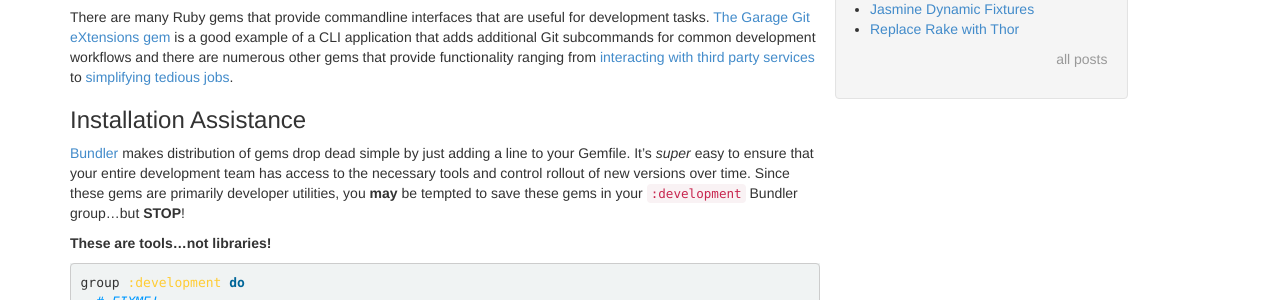
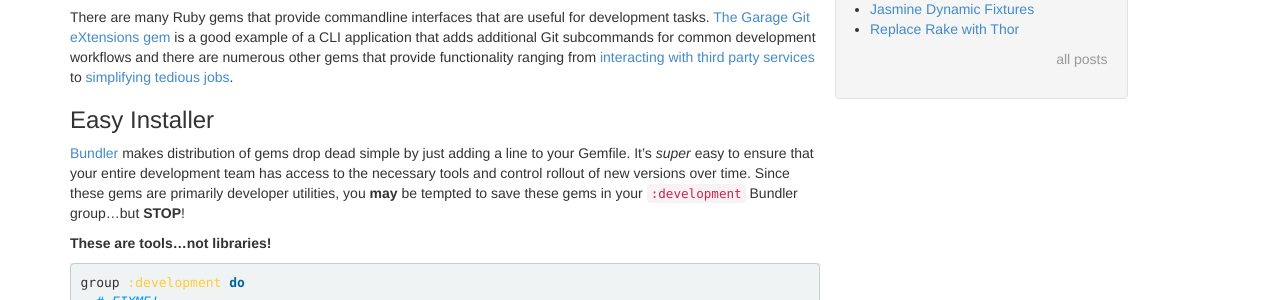
Before and after one commit to wireframe/wireframe.github.com, a Jekyll site: the page built from _posts/2014-06-04-toolbox-bundler-group.md, in a window 1280 px wide. Shown: the part 261-561 px from the top of the page. Built offline with Jekyll 4.4.1, drawn with Linux system fonts in a browser that asks for light colours; nearby versions of some CDN libraries; Markdown is read by kramdown in place of the engine named in the settings; comment, search, counter and statistics services are not loaded.

Commit message:
update heading

```diff
--- a/_posts/2014-06-04-toolbox-bundler-group.md
+++ b/_posts/2014-06-04-toolbox-bundler-group.md
@@ -14,7 +14,7 @@
 [interacting with third party services](https://github.com/travis-ci/travis.rb) to
 [simplifying tedious jobs](https://github.com/copiousfreetime/launchy).
 
-### Installation Assistance
+### Easy Installer
 
 [Bundler](http://bundler.io/) makes distribution of gems drop dead simple
 by just adding a line to your Gemfile.  It's *super* easy to ensure that your entire
```
